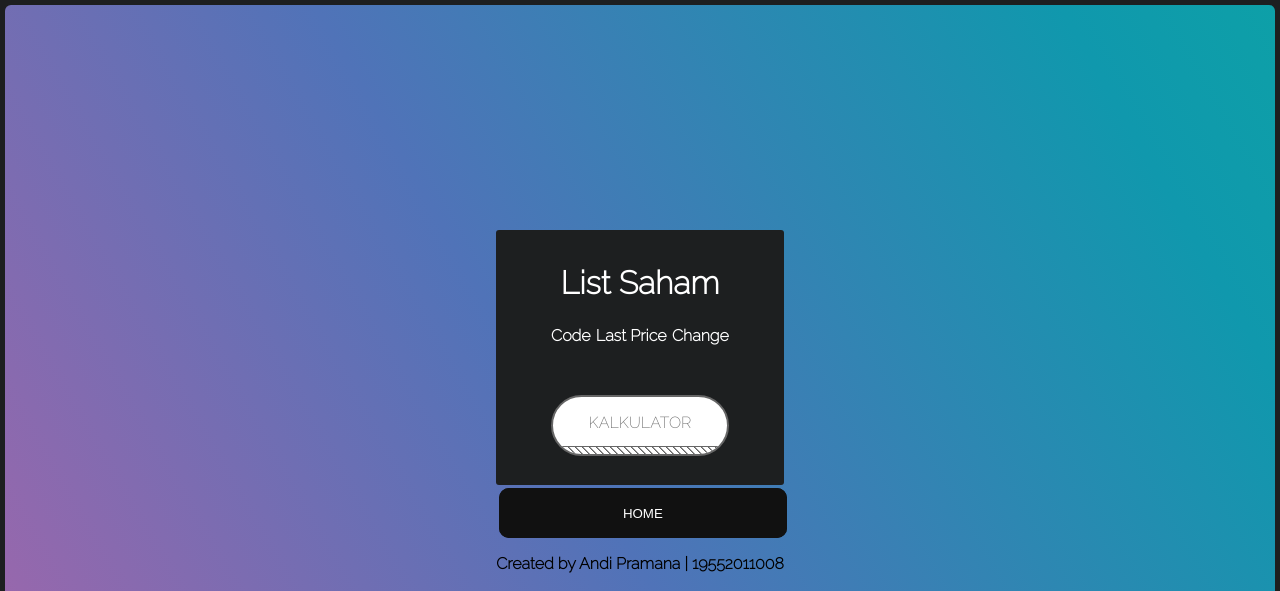
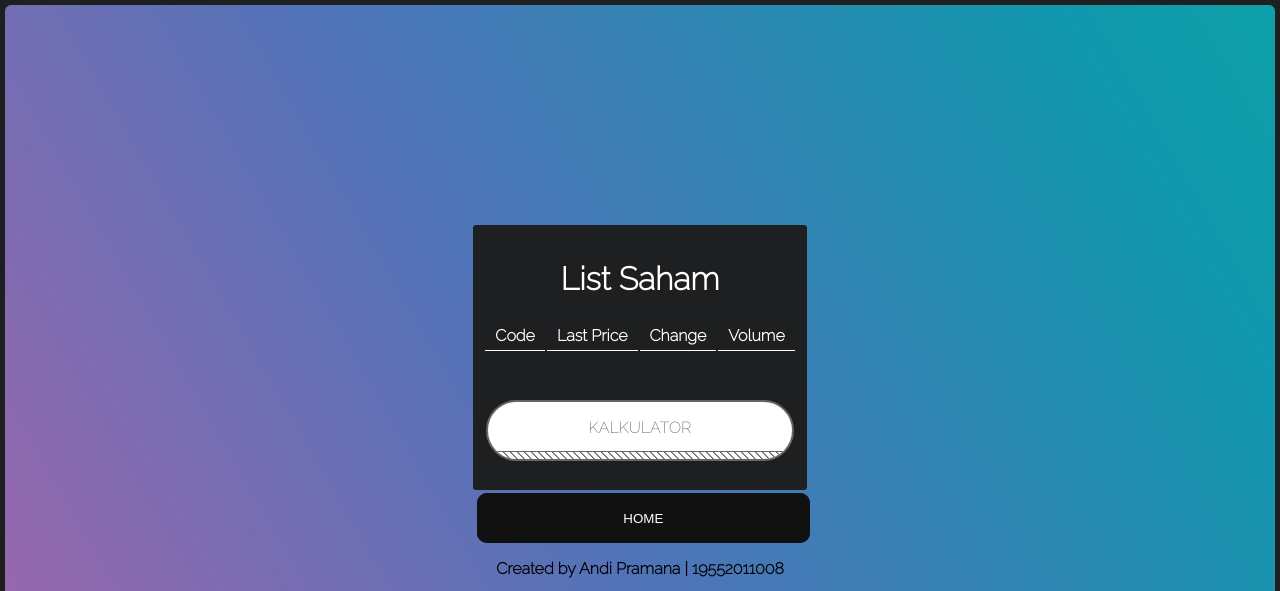
Before and after one commit to andipramana/sahamku, a Flask app: template templates/list_saham.html in a window 1280 px wide. Shown: the top 591 px of the page. Run offline with Flask 2, Linux system fonts and the light colour scheme; the template is opened without the code that fills it, so the values that code supplies are empty.

Commit message:
add volume

```diff
--- a/static/css/style.css
+++ b/static/css/style.css
@@ -70,7 +70,7 @@ body {
 
 .row-w {
   border-bottom: 1px solid white !important;
-  padding: 5px;
+  padding: 5px 10px;
 }
 
 .row-b {
--- a/templates/list_saham.html
+++ b/templates/list_saham.html
@@ -62,14 +62,15 @@
 
 <table class="table">
   <tr>
-    <td colspan="3">
+    <td colspan="4">
       <h1 style="text-align: center">List Saham</h1>
     </td>
   </tr>
   <tr>
-    <th class="row">Code</th>
-    <th class="row">Last Price</th>
-    <th class="row">Change</th>
+    <th class="row-w">Code</th>
+    <th class="row-w">Last Price</th>
+    <th class="row-w">Change</th>
+    <th class="row-w">Volume</th>
   </tr>
 
   {% for i in range(data_index) %}
@@ -81,6 +82,7 @@
     <td class="row-w button c-pointer" id="one" key={{i}}>{{data[i].code}}</td>
     <td class="row-w right">{{data[i].close}}</td>
     <td class="row-w right">{{data[i].change}}</td>
+    <td class="row-w right">{{data[i].volume}}</td>
   </tr>
 
   {% endfor %}
@@ -93,7 +95,7 @@
   </tr>
 
   <tr>
-    <td colspan="3">
+    <td colspan="4">
       <a href="/kalkulator" class="btn btn--stripe btn--radius">Kalkulator</a>
     </td>
   </tr>
```
